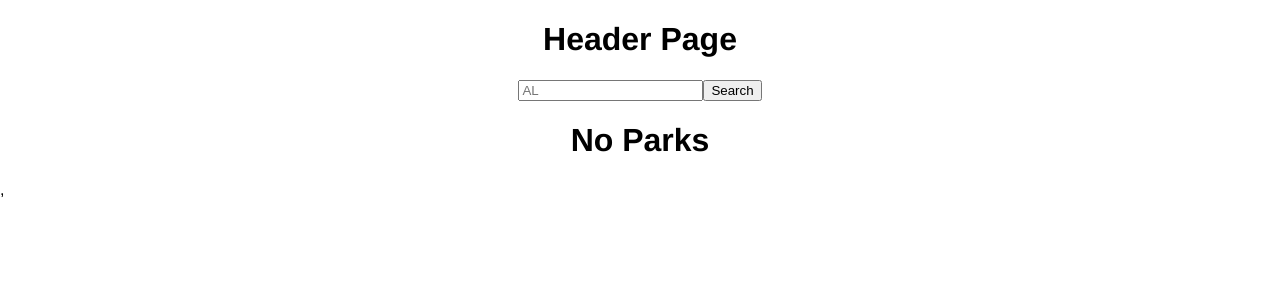
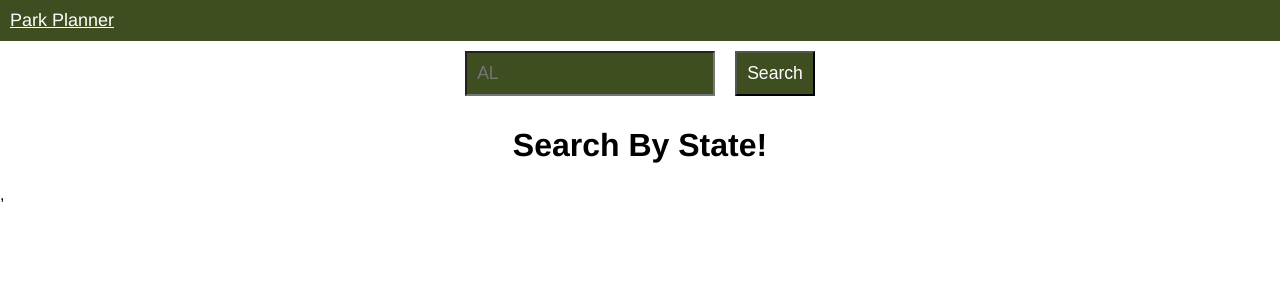
Before and after one commit to alainagossett/nps-list-frontend, a React (Create React App) app: page / in a window 1280 px wide. Shown: the top 300 px of the page. Built offline with nearby package versions, Linux system fonts and the light colour scheme.

Commit message:
styles Main

```diff
--- a/src/App.css
+++ b/src/App.css
@@ -37,6 +37,10 @@
   }
 }
 
+.nav {
+  text-decoration: none;
+}
+
 .parks {
   list-style-type: none;
   font-size: 18pt;
--- a/src/components/Header.js
+++ b/src/components/Header.js
@@ -1,7 +1,14 @@
 import { Link } from 'react-router-dom'
 
 function Header(props) {
-    return <h1>Header Page</h1>
-}
+    return (
+        <nav className="nav">
+            <Link to="/parks">
+                <div>Park Planner</div>
+            </Link>
+
+        </nav>
+    )
+};
 
 export default Header
--- a/src/components/Main.js
+++ b/src/components/Main.js
@@ -1,5 +1,5 @@
 import { useState } from 'react';
-import { Route, Switch } from 'react-router-dom';
+import { Route, Switch, Link } from 'react-router-dom';
 
 import '../App.css';
 import Index from '../pages/Index';
@@ -27,7 +27,7 @@
 
     return (
         <>
-        <div>
+        <div className='search'>
                 <input
                 type="text"
                 placeholder="AL"
@@ -40,13 +40,18 @@
             <ul className='parks'>
                 {
                     parkState.map((p) => {
-                        return <li key={p}><a href='/'>{p}</a></li>
+                        return <li key={p}>
+                            <Link to="/parks/:code">
+                            {p}
+                            </Link>
+                        </li>
+
                     })
                 }
             </ul>
         </div>
         :
-        <h1>No Parks</h1>
+        <h1>Search By State!</h1>
             }
         </>
     )
--- a/src/styles.scss
+++ b/src/styles.scss
@@ -0,0 +1,64 @@
+// --------------------------
+// VARIABLES
+// --------------------------
+$maincolor: #3f4e20;
+$contrastcolor: white;
+
+@mixin white-text-black-bg {
+    color: $contrastcolor;
+    background-color: $maincolor;
+}
+
+@mixin black-text-white-bg {
+    color: $maincolor;
+    background-color: $contrastcolor;
+}
+
+// --------------------------
+// Header
+// --------------------------
+
+nav {
+    @include white-text-black-bg;
+    display: flex;
+    justify-content: flex-start;
+
+    a {
+        @include white-text-black-bg;
+
+        div{
+            margin: 10px;
+            font-size: large;
+        }
+    }
+}
+
+// --------------------------
+// Form
+// --------------------------
+
+
+div {
+  .search {
+    input {
+      @include white-text-black-bg;
+      padding: 10px;
+      font-size: 1.1em;
+      margin: 10px;
+
+      &[type="submit"]:hover {
+        @include black-text-white-bg;
+      }
+    }
+  }
+  button {
+    @include white-text-black-bg;
+    padding: 10px;
+    font-size: 1.1em;
+    margin: 10px;
+
+    &:hover{
+        @include black-text-white-bg;
+    }
+  }
+}
```
